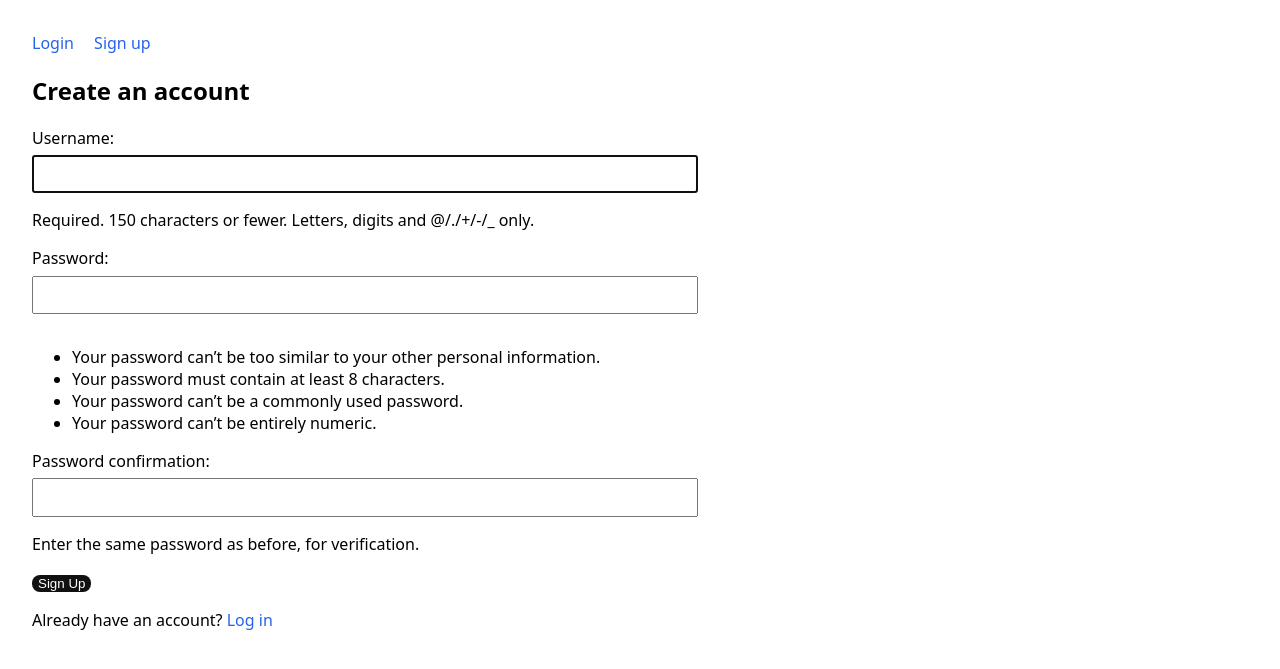
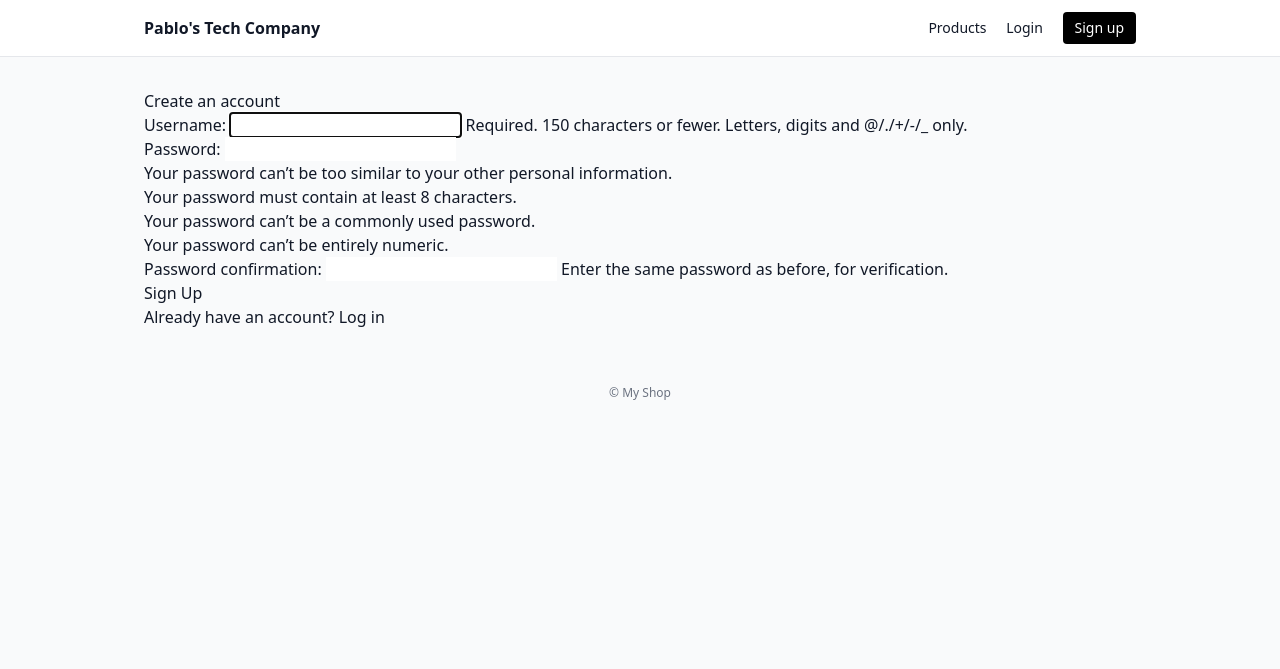
Before and after one commit to AlexTheVeil/IntrotoSEProject, a Django app: page /signup/ in a window 1280 px wide. Shown: the top 669 px of the page. Run offline with Django 4.2, Linux system fonts and the light colour scheme; some libraries are stand-ins or nearby versions.

Commit message:
Edited Landing page

```diff
--- a/templates/base.html
+++ b/templates/base.html
@@ -1,42 +1,51 @@
+{% load static %}
 <!doctype html>
-<html>
+<html lang="en">
 <head>
   <meta charset="utf-8" />
+  <meta name="viewport" content="width=device-width,initial-scale=1" />
   <title>{% block title %}Pablo's Tech Company{% endblock %}</title>
-    <meta name="viewport" content="width=device-width, initial-scale=1" />
-    <style>
-        body {font-family: system-ui, sans-serif; margin: 2rem; }
-        nav a { margin-right: 1rem; }
-        .container { max-width: 640px; }
-        .msg { padding:.75rem 1rem; border-radius:8px; margin: .75rem 0; }
-        .msg.success{ background:#e6ffed }
-        .msg.info{ background:#eef2ff }
-        .msg.warning{ background:#fff7ed }
-        .msg.error,.msg.danger{ background:#fee2e2 }
-        form input{ width:100%; padding:.6rem .7rem; margin:.4rem 0 1rem }
-        button{ padding:.6rem 1 rem; border:0; border-radius:8px; cursor:pointer; background:#111; color:#fff }
-        a { color:#2563eb; text-decoration:none }
-    </style>
+
+
+  <script src="https://cdn.tailwindcss.com"></script>
+
+
+  <link rel="stylesheet" href="{% static 'css/styles.css' %}">
 </head>
-<body>
-    <nav>
+<body class="bg-gray-50 text-gray-900">
+
+  <header class="border-b bg-white">
+    <div class="max-w-5xl mx-auto px-4 h-14 flex items-center justify-between">
+      <a href="/" class="font-semibold">Pablo's Tech Company</a>
+      <nav class="text-sm space-x-4">
+        <a href="{% url 'shop:product_list' %}" class="hover:underline">Products</a>
         {% if user.is_authenticated %}
-            Hi, {{ user.username }} -
-            <a href="{% url 'dashboard' %}">Dashboard</a>
-            <a href="{% url 'logout' %}">Logout</a>
+          <a href="{% url 'dashboard' %}" class="hover:underline">Dashboard</a>
+          <a href="{% url 'logout' %}" class="text-red-600 hover:underline">Logout</a>
         {% else %}
-            <a href="{% url 'login' %}">Login</a>
-            <a href="{% url 'signup' %}">Sign up</a>
+          <a href="{% url 'login' %}" class="hover:underline">Login</a>
+          <a href="{% url 'signup' %}" class="inline-block rounded px-3 py-1.5 bg-black text-white">Sign up</a>
         {% endif %}
       </nav>
-    <div class="container">
+    </div>
+  </header>
+
+
   {% if messages %}
-            {% for message in messages %}
-                <div class="msg {{ message.tags}}">{{ message }}</div>
+    <div class="max-w-5xl mx-auto px-4 mt-4 space-y-2">
+      {% for m in messages %}
+        <div class="rounded-md border px-4 py-2 text-sm {% if m.tags == 'error' %}border-red-300 bg-red-50 text-red-800{% else %}border-emerald-300 bg-emerald-50 text-emerald-800{% endif %}">
+          {{ m }}
+        </div>
       {% endfor %}
+    </div>
   {% endif %}
 
+
+  <main class="max-w-5xl mx-auto px-4 py-8">
     {% block content %}{% endblock %}
-    </div>
+  </main>
+
+  <footer class="text-center text-xs text-gray-500 py-6">© {{ now|date:"Y" }} My Shop</footer>
 </body>
 </html>
```
Lines whose indentation alone changed are shown as unchanged.
